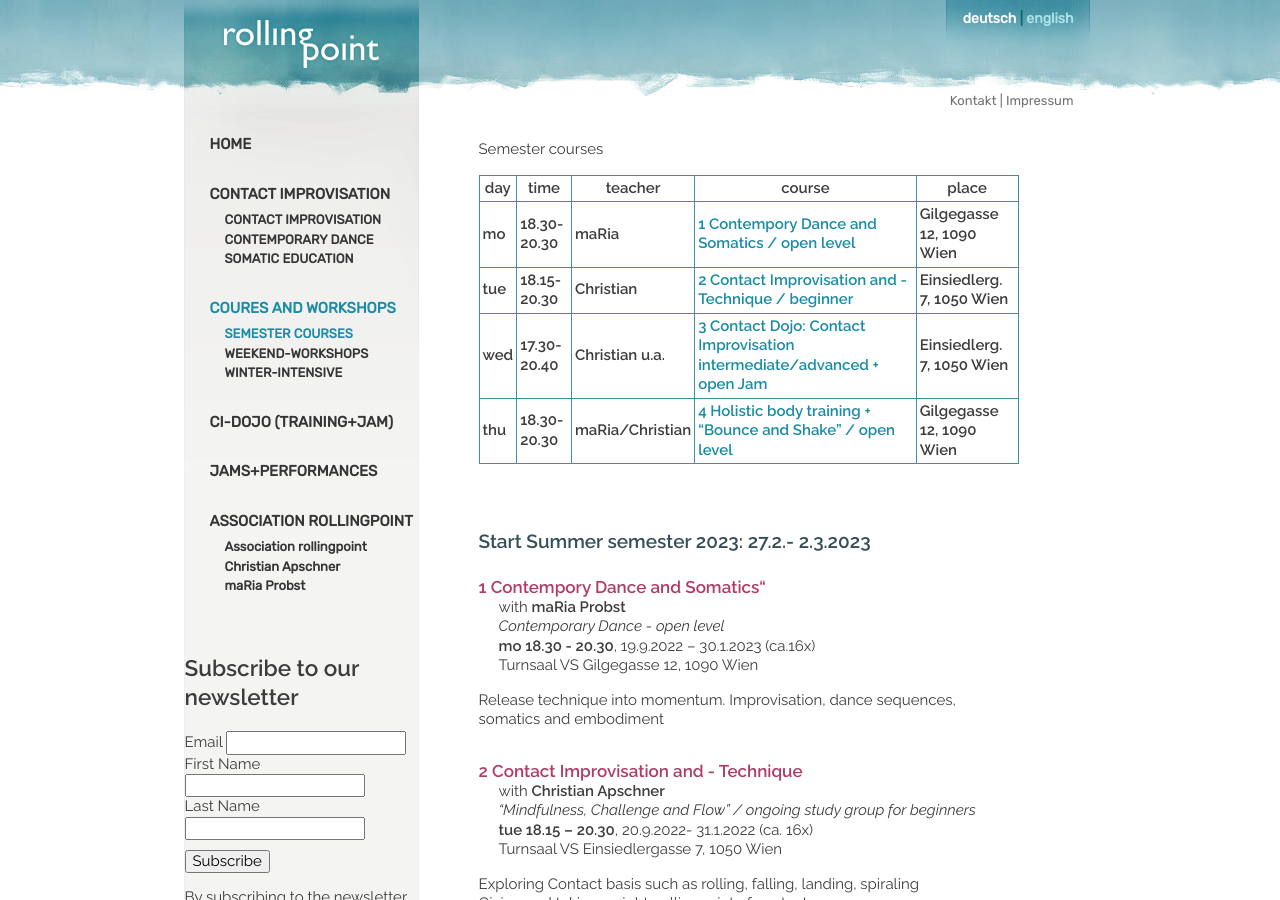
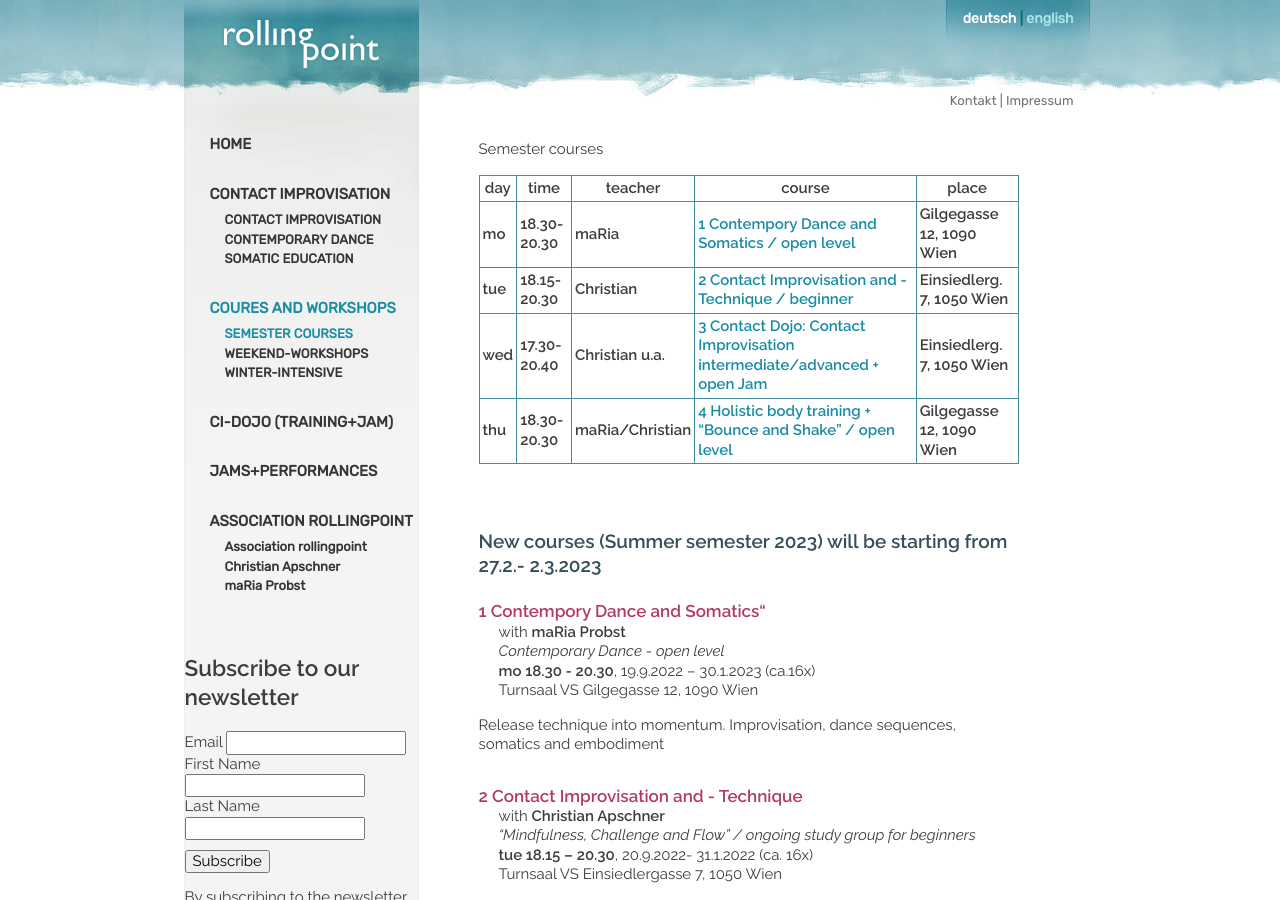
Before and after one commit to manulari/rollingpointat, a Jekyll site: the page built from _pages_en/en-kurse.md, in a window 1280 px wide and 900 px high. Built offline with Jekyll 4.4.1, drawn with Linux system fonts in a browser that asks for light colours; comment, search, counter and statistics services are not loaded.

Commit message:
Update page (en) “en-kurse”

```diff
--- a/_pages_en/en-kurse.md
+++ b/_pages_en/en-kurse.md
@@ -15,7 +15,7 @@ Semester courses
 
 &nbsp;
 
-### Start Summer semester 2023: 27.2.- 2.3.2023
+### New courses (Summer semester 2023) will be starting from 27.2.- 2.3.2023
 
 <div class="named-anchor" id="mo"></div>
 
```
